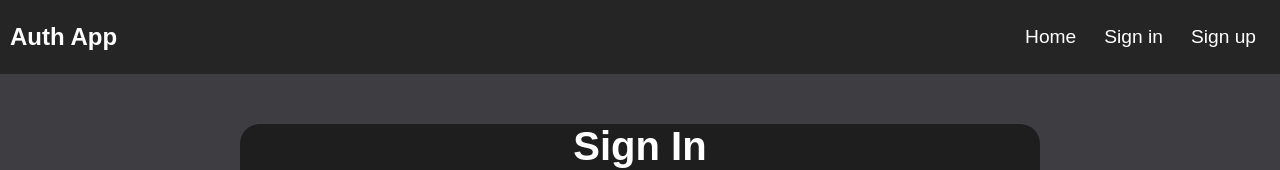
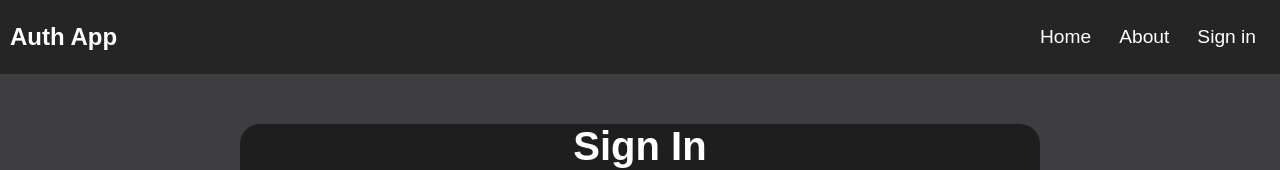
Before and after one commit to FrancisAl-j/mern-auth, a React (Vite) app in the folder front/: page /signin in a window 1280 px wide. Shown: the top 170 px of the page. Built offline with nearby package versions, Linux system fonts and the light colour scheme; no server answers.

Commit message:
Updated the navigation and private profile navigation

```diff
--- a/front/src/App.jsx
+++ b/front/src/App.jsx
@@ -1,26 +1,31 @@
-import { BrowserRouter, Routes, Route } from 'react-router-dom'
-import Nav from './components/nav'
-import Home from './components/Home'
-import About from './components/About'
-import Signup from './components/Signup'
-import Signin from './components/Signin'
+import { BrowserRouter, Routes, Route } from "react-router-dom";
+import Nav from "./components/nav";
+import Home from "./components/Home";
+import About from "./components/About";
+import Signup from "./components/Signup";
+import Signin from "./components/Signin";
+import Profile from "./components/Profile";
+import PrivateRoute from "./components/PrivateRoute";
 
 const App = () => {
   return (
     <BrowserRouter>
-        <div className='container'>
+      <div className="container">
         <header>
           <Nav />
         </header>
         <Routes>
-            <Route path='/' element={<Home />}></Route>
-            <Route path='/about' element={<About />}></Route>
-            <Route path='/signup' element={<Signup />}></Route>
-            <Route path='/signin' element={<Signin />}></Route>
+          <Route path="/" element={<Home />}></Route>
+          <Route path="/about" element={<About />}></Route>
+          <Route path="/signup" element={<Signup />}></Route>
+          <Route path="/signin" element={<Signin />}></Route>
+          <Route element={<PrivateRoute />}>
+            <Route path="/profile" element={<Profile />}></Route>
+          </Route>
         </Routes>
       </div>
     </BrowserRouter>
-  )
-}
+  );
+};
 
-export default App
+export default App;
--- a/front/src/app.css
+++ b/front/src/app.css
@@ -54,6 +54,12 @@ ul li:hover {
   background: #301934;
   border-radius: 25px;
   border: solid #fff 1px;
+}
+.profilePicture {
+  height: 45px;
+  border-radius: 50%;
+  margin-left: 20px;
+  aspect-ratio: 1/1;
 }
 
 /* Sign up form */
--- a/front/src/components/OAuth.jsx
+++ b/front/src/components/OAuth.jsx
@@ -12,12 +12,12 @@ const OAuth = () => {
       const provider = new GoogleAuthProvider();
       const auth = getAuth(app);
       const result = await signInWithPopup(auth, provider);
-      console.log(result);
       const res = await axios.post("http://localhost:5000/auth/google", {
         name: result.user.displayName,
         email: result.user.email,
-        photo: result.user.photoUrl,
+        photo: result.user.photoURL,
       });
+      console.log(res.data);
       dispatch(signInSuccess(res.data));
     } catch (error) {
       console.log("Could not login with google", error);
--- /dev/null
+++ b/front/src/components/PrivateRoute.jsx
@@ -0,0 +1,9 @@
+import { useSelector } from "react-redux";
+import { Outlet, Navigate } from "react-router-dom";
+
+const PrivateRoute = () => {
+  const { currentUser } = useSelector((state) => state.user);
+  return currentUser ? <Outlet /> : <Navigate to="/signin" />;
+};
+
+export default PrivateRoute;
--- a/front/src/components/Profile.jsx
+++ b/front/src/components/Profile.jsx
@@ -1,9 +1,5 @@
 const Profile = () => {
-    return (
-        <div>
+  return <div>Profile</div>;
+};
 
-        </div>
-    )
-}
-
-export default Profile
+export default Profile;
--- a/front/src/components/nav.jsx
+++ b/front/src/components/nav.jsx
@@ -1,25 +1,39 @@
-import { Link } from "react-router-dom"
+import { Link } from "react-router-dom";
+import { useSelector } from "react-redux";
 
 const Nav = () => {
+  const { currentUser } = useSelector((state) => state.user);
   return (
     <nav>
-                <Link to='/'>
+      <Link to="/">
         <h1 className="logo">Auth App</h1>
       </Link>
 
       <ul>
-                    <Link to='/'>
+        <Link to="/">
           <li>Home</li>
         </Link>
-                    <Link to='/signin'>
+        <Link to="/about">
+          <li>About</li>
+        </Link>
+        <Link to="/profile">
+          {/* The code below shows if the currentUser is login if it's login then
+            the profile will show on the website if not then the signin navigation
+            will appear
+        */}
+          {currentUser ? (
+            <img
+              src={currentUser.profilePicture}
+              alt="profile"
+              className="profilePicture"
+            />
+          ) : (
             <li>Sign in</li>
-                    </Link>
-                    <Link to='/signup'>
-                        <li>Sign up</li>
+          )}
         </Link>
       </ul>
     </nav>
-    )
-}
+  );
+};
 
-export default Nav
+export default Nav;
```
Lines whose indentation alone changed are shown as unchanged.
